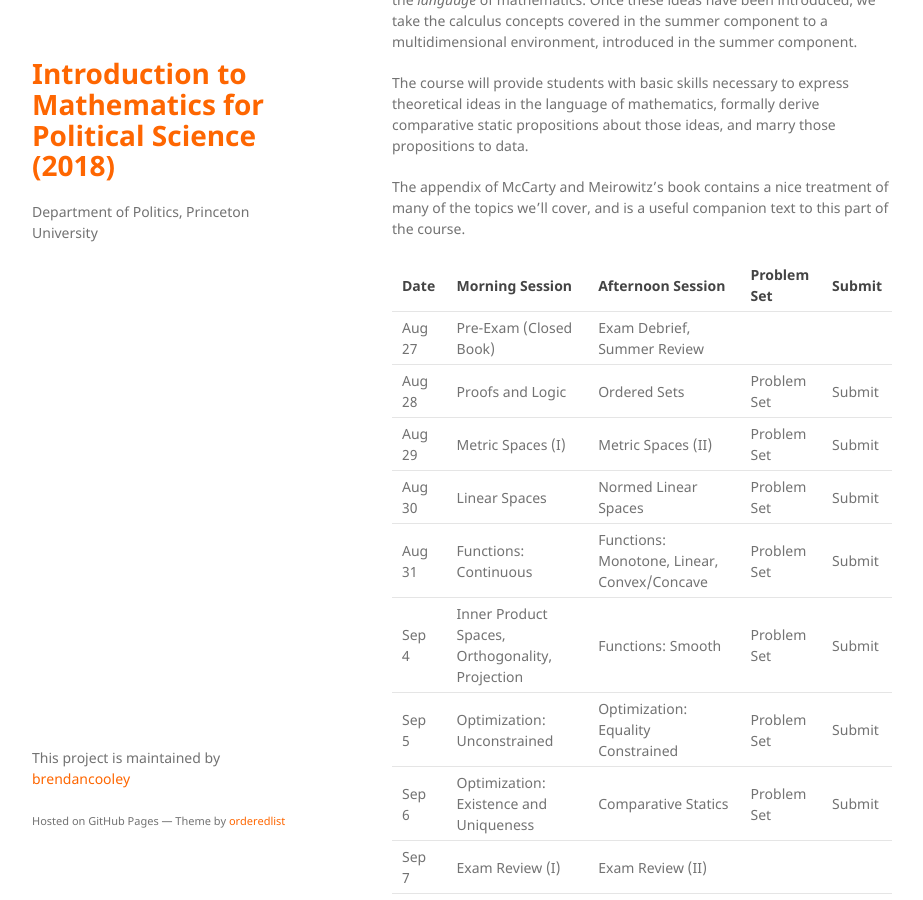
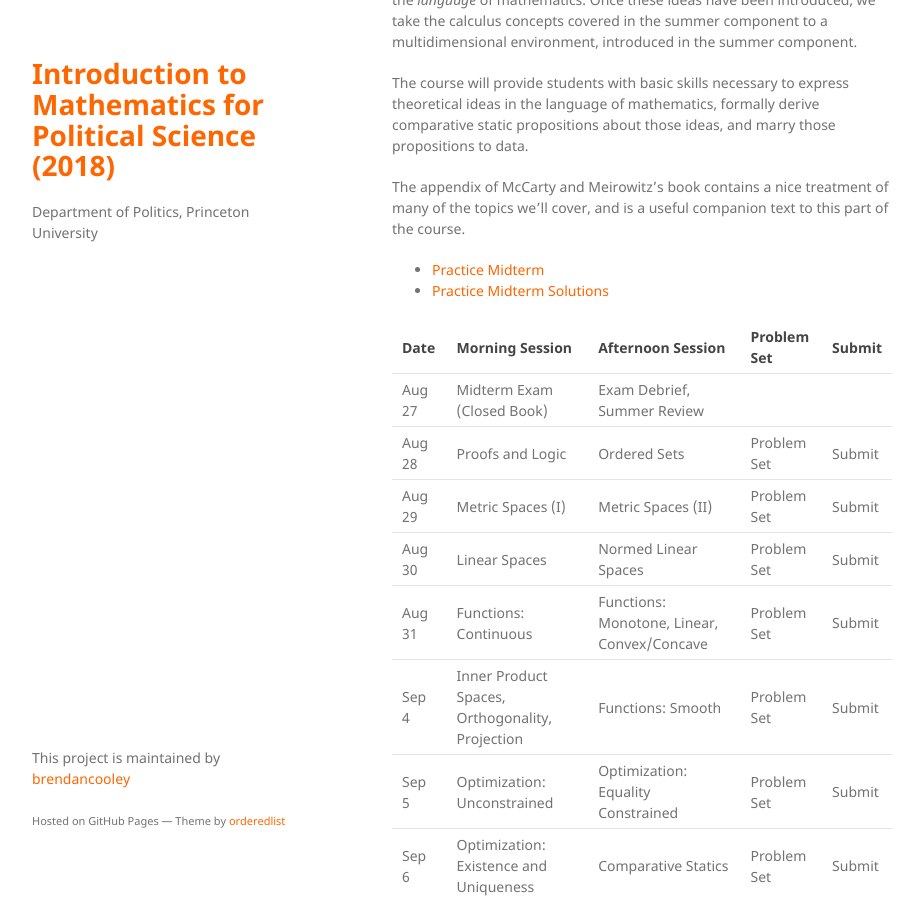
Before and after one commit to brendancooley/imps2019, a Jekyll site: the page built from index.md, in a window 1280 px wide and 900 px high, scrolled down 3830 px. Shown: the whole window, without its empty margins (178-1101 px from the left). Built offline with Jekyll 4.4.1, drawn with Linux system fonts in a browser that asks for light colours; nearby versions of some CDN libraries; a script that is not in the unit is left out; our own code applies the rules of GitHub Pages for plain Markdown files.

Commit message:
practice midterm

```diff
--- a/index.md
+++ b/index.md
@@ -89,7 +89,7 @@ Because Moore and Siegel's treatment of linear algebra is somewhat terse, we rec
 | [Jul 20](https://rawgit.com/brendancooley/imps2018/master/psets/PS6.pdf) | [Jul 26](https://www.dropbox.com/request/sszpDdaDFEuLuO4Eg7aa) | Probability (Distribution Functions)           | MS 8-9             | MS 10-11                                       | [Solutions](https://rawgit.com/brendancooley/imps2018/master/solutions/PS6.pdf) |
 | [Jul 27](https://rawgit.com/brendancooley/imps2018/master/psets/PS7.pdf) | [Aug 2](https://www.dropbox.com/request/Eh9h4h3i64AcMZn8Ikrt)  | Scalars, Vectors, and Matrices                 | MS 10.1-10.6, 10.8 | MS 12.1-12.3.4, 12.4 (S 1)                     | [Solutions](https://rawgit.com/brendancooley/imps2018/master/solutions/PS7.pdf) |
 | [Aug 3](https://rawgit.com/brendancooley/imps2018/master/psets/PS8.pdf)  | [Aug 9](https://www.dropbox.com/request/IvgZQcaseW3PdrZWf2kA)  | Solving Systems of Equations                   | MS 11.1-11.5       | MS 13.1-13.2.2 (S 2.1-2.4)                     | [Solutions](https://rawgit.com/brendancooley/imps2018/master/solutions/PS8.pdf) |
-| [Aug 10](https://rawgit.com/brendancooley/imps2018/master/psets/PS9.pdf) | [Aug 16](https://www.dropbox.com/request/YxezXOxr4QYD1jUyXVnN) | Matrix Inversion and Determinants              | MS 10.7, 11.6-11.8 | MS 12.3.5-12.3.7, 13.2.3-13.2.4 (S 2.5-2.7, 5) | Solutions |
+| [Aug 10](https://rawgit.com/brendancooley/imps2018/master/psets/PS9.pdf) | [Aug 16](https://www.dropbox.com/request/YxezXOxr4QYD1jUyXVnN) | Matrix Inversion and Determinants              | MS 10.7, 11.6-11.8 | MS 12.3.5-12.3.7, 13.2.3-13.2.4 (S 2.5-2.7, 5) | [Solutions](https://rawgit.com/brendancooley/imps2018/master/solutions/PS9.pdf) |
 
 **Core Component**
 
@@ -99,9 +99,13 @@ The course will provide students with basic skills necessary to express theoreti
 
 The appendix of McCarty and Meirowitz's book contains a nice treatment of many of the topics we'll cover, and is a useful companion text to this part of the course.
 
+- [Practice Midterm](https://rawgit.com/brendancooley/imps2018/master/exams/midtermPractice.pdf)
+- [Practice Midterm Solutions](https://rawgit.com/brendancooley/imps2018/master/exams/midtermPracticeSolutions.pdf)
+
+
 | Date   | Morning Session             | Afternoon Session                               | Problem Set | Submit |
 |--------|-----------------------------|-------------------------------------------------|-------------|--------|
-| Aug 27 | Pre-Exam (Closed Book)      | Exam Debrief, Summer Review                     |  |  |
+| Aug 27 | Midterm Exam (Closed Book)      | Exam Debrief, Summer Review                     |  |  |
 | Aug 28 | Proofs and Logic            | Ordered Sets                              | Problem Set | Submit |
 | Aug 29 | Metric Spaces (I)    | Metric Spaces (II)                                  | Problem Set | Submit |
 | Aug 30 | Linear Spaces                  | Normed Linear Spaces | Problem Set | Submit |
```
Also changed, not shown: 3 other files.
